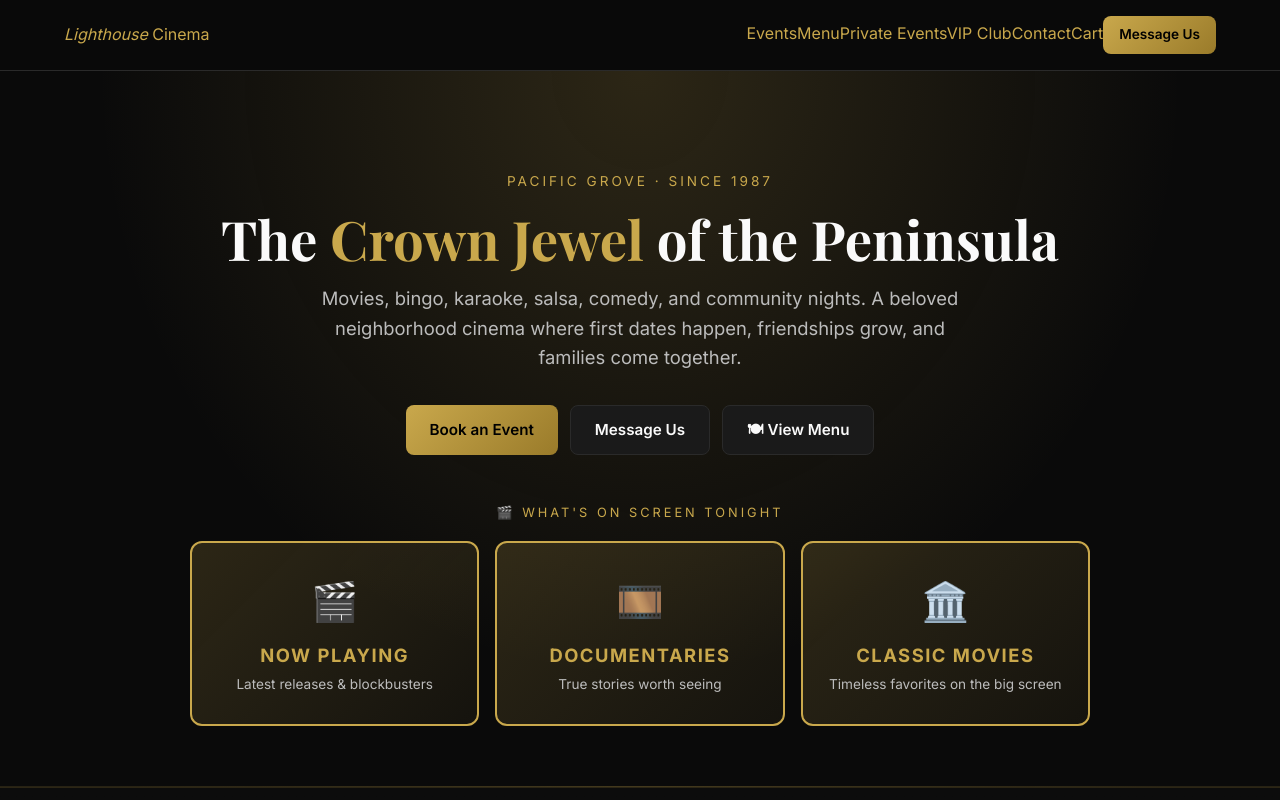
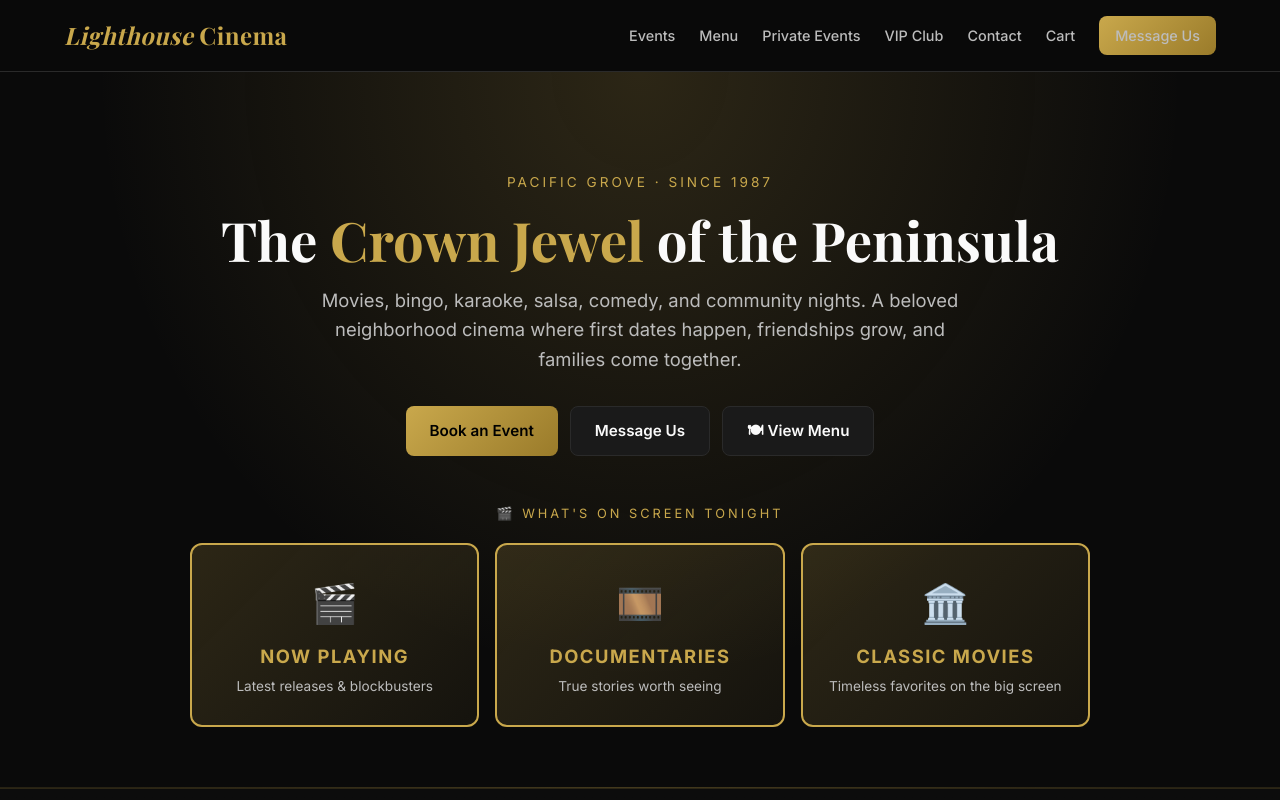
Before and after one commit to lighthousecinemapg-cyber/lighthouse-cinema, a Next.js app: page / in a window 1280 px wide. Shown: the top 800 px of the page. Built offline with nearby package versions, Linux system fonts and the light colour scheme; no server answers.

Commit message:
Fix nav menu: match CSS class names for proper spacing

```diff
--- a/app/layout.js
+++ b/app/layout.js
@@ -23,10 +23,10 @@ export default function RootLayout({ children }) {
 
         <header className="site-header">
           <div className="header-inner">
-            <a href="/" className="logo">
+            <a href="/" className="site-logo">
               <em>Lighthouse</em> Cinema
             </a>
-            <nav className="main-nav" aria-label="Main navigation">
+            <nav className="header-nav" aria-label="Main navigation">
               <a href="/events">Events</a>
               <a href="/menu">Menu</a>
               <a href="/private-events">Private Events</a>
```
